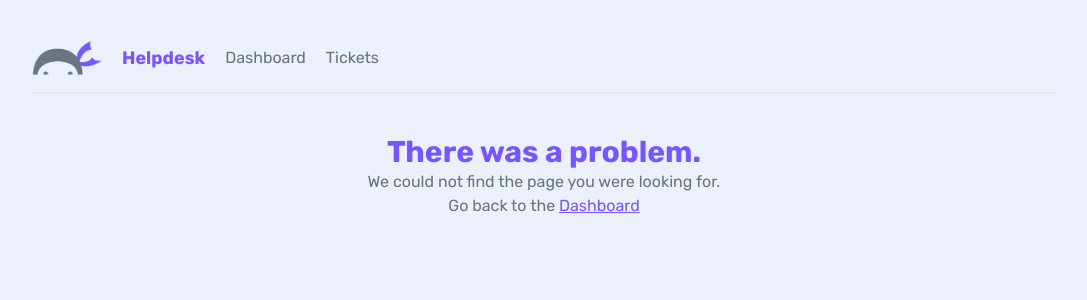
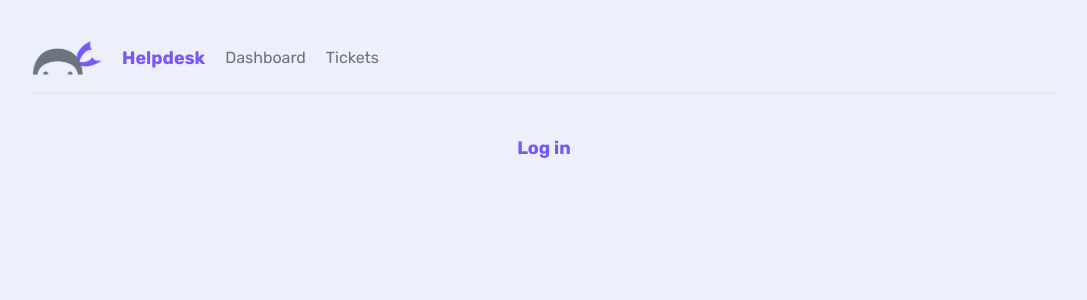
Before and after one commit to rafaldzielak/helpdesk-next-nn, a Next.js app: page /login in a window 1280 px wide. Before the commit this address had no page. Shown: the top 300 px of the page, without its empty margins (96-1183 px from the left). Built offline with nearby package versions, Linux system fonts and the light colour scheme.

Commit message:
Route groups

```diff
--- /dev/null
+++ b/app/(auth)/login/page.jsx
@@ -0,0 +1,7 @@
+import React from "react";
+
+const Login = () => {
+  return <h2 className='text-center'>Log in</h2>;
+};
+
+export default Login;
--- /dev/null
+++ b/app/(auth)/signup/page.jsx
@@ -0,0 +1,7 @@
+import React from "react";
+
+const Signup = () => {
+  return <h2 className='text-center'>Sign up</h2>;
+};
+
+export default Signup;
--- a/app/layout.jsx
+++ b/app/layout.jsx
@@ -1,6 +1,6 @@
 import "./globals.css";
 import { Rubik } from "next/font/google";
-import Navbar from "@/components/Navbar";
+import Navbar from "../components/Navbar";
 
 const rubik = Rubik({ subsets: ["latin"] });
 
```
Also changed, not shown: app/(dashboard)/loading.jsx (renamed from app/loading.jsx), app/(dashboard)/not-found.jsx (renamed from app/not-found.jsx), app/(dashboard)/page.jsx (renamed from app/page.jsx), app/(dashboard)/tickets/TicketList.jsx (renamed from app/tickets/TicketList.jsx), app/(dashboard)/tickets/[id]/not-found.jsx (renamed from app/tickets/[id]/not-found.jsx), app/(dashboard)/tickets/[id]/page.jsx (renamed from app/tickets/[id]/page.jsx), app/(dashboard)/tickets/create/CreateForm.jsx (renamed from app/tickets/create/CreateForm.jsx), app/(dashboard)/tickets/create/page.jsx (renamed from app/tickets/create/page.jsx), app/(dashboard)/tickets/page.jsx (renamed from app/tickets/page.jsx).
